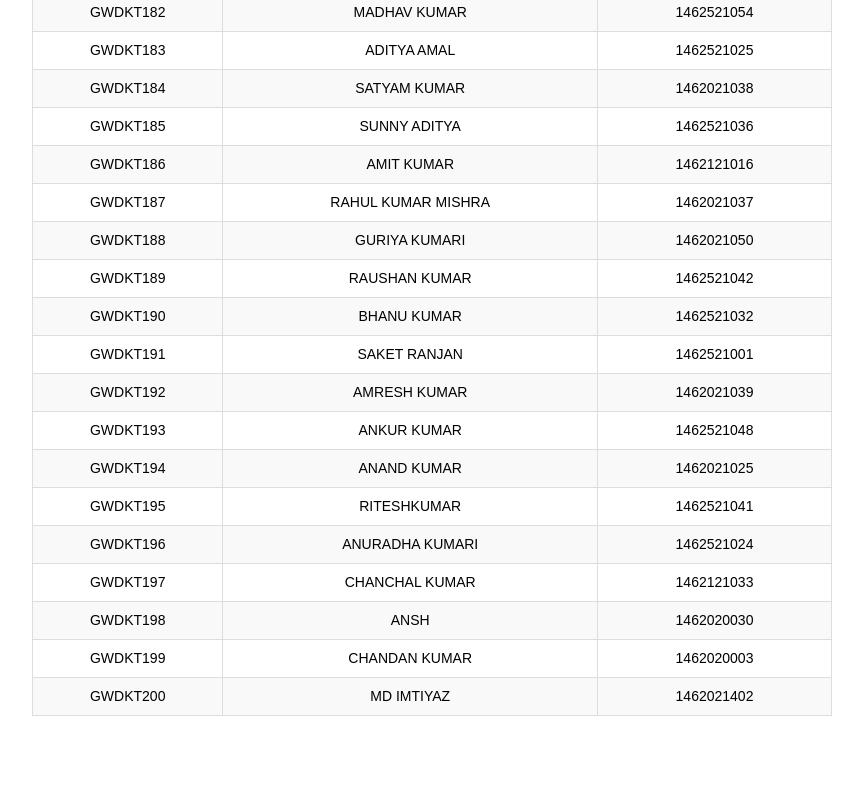
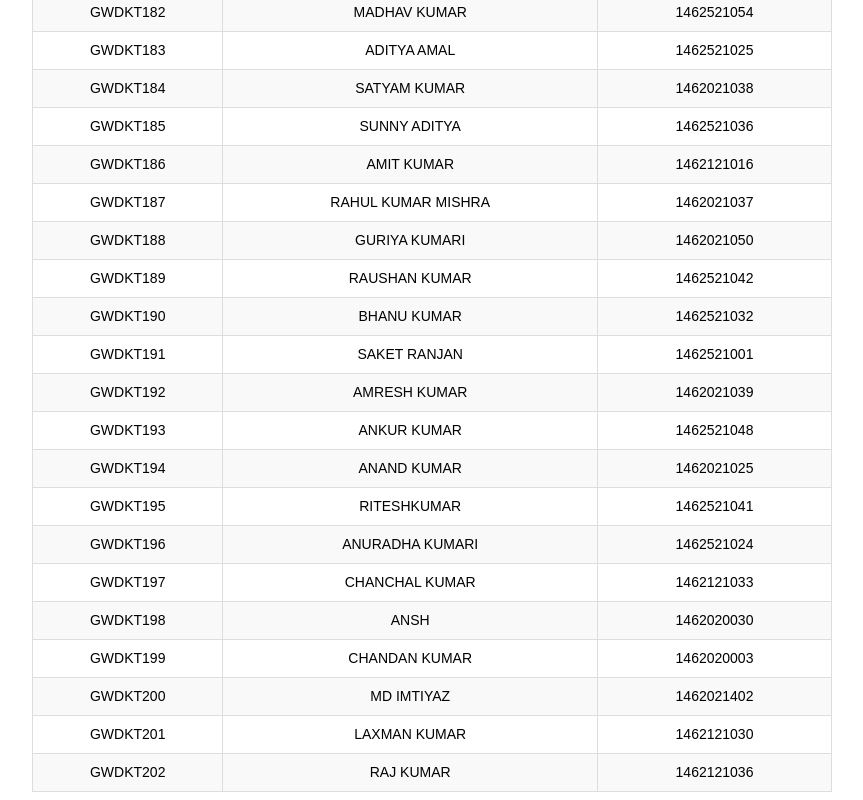
Before and after one commit to sureshvidyarthi/certificateverification, a plain HTML site: page gp/gpkishanganj/gpk3sem2023.html in a window 1280 px wide. Shown: the part 3360-4160 px from the top of the page, without its empty margins (208-1071 px from the left). Before the commit the page ends 4084 px from the top, so only its background shows below. Drawn offline with Linux system fonts and the light colour scheme.

Commit message:
latest push

```diff
--- a/gp/gpkishanganj/gpk3sem2023.html
+++ b/gp/gpkishanganj/gpk3sem2023.html
@@ -602,6 +602,16 @@
                 <td>MD IMTIYAZ</td>
                 <td>1462021402</td>
             </tr>
+            <tr>
+                <td>GWDKT201</td>
+                <td>LAXMAN KUMAR</td>
+                <td>1462121030</td>
+            </tr>
+            <tr>
+                <td>GWDKT202</td>
+                <td>RAJ KUMAR</td>
+                <td>1462121036</td>
+            </tr>
         </tbody>
     </table>
 
```
